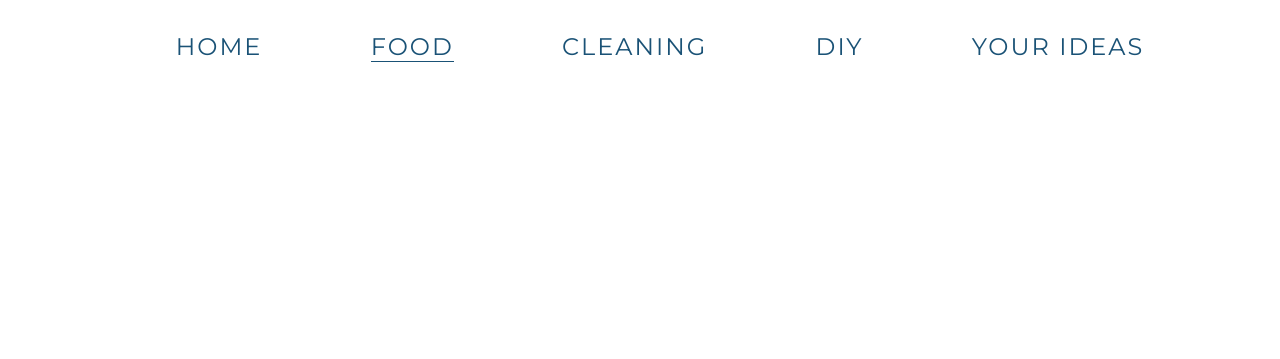
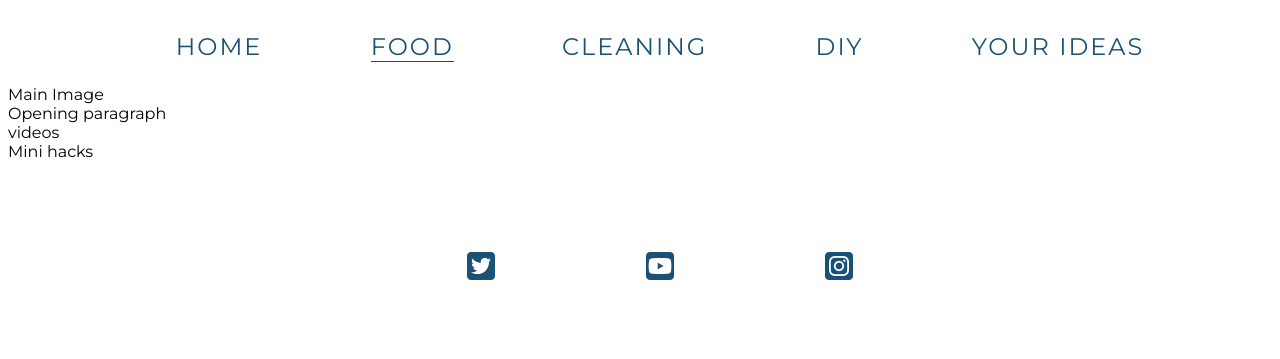
Before and after one commit to Code-Institute-Submissions/KateEllen-life-hacks_SeptResub, a plain HTML site: page food.html in a window 1280 px wide. Drawn offline with Linux system fonts and the light colour scheme.

Commit message:
create structure for food hack page

```diff
--- a/food.html
+++ b/food.html
@@ -32,6 +32,32 @@
             </ul>
         </nav>
     </header>
+    <section>Main Image</section>
+    <section>Opening paragraph</section>
+    <section>videos</section>
+    <section>Mini hacks</section>
 
+    <footer>
+        <ul class= "social-networks">
+
+            <li>
+                <a href="https://twitter.com" target= "_blank" rel="noopener"
+                    aria-label=""Check out our Twitter page (opens in new tab)><i class="fab fa-twitter-square"></i></a>
+            </li>
+            <li>
+                <a href="https://youtube.com" target= "_blank" rel="noopener"
+                    aria-label=""Check out our Youtube page (opens in new tab)><i class="fab fa-youtube-square"></i></a>
+            </li>
+            <li>
+                <a href="https://instagram.com" target= "_blank" rel="noopener"
+                    aria-label=""Check out our Instagram page (opens in new tab)><i class="fab fa-instagram-square"></i></a>
+            </li>
+
+        </ul>
+
+    </footer>
+
+    <!--font swesome script-->
+    <script src="https://kit.fontawesome.com/546096f64a.js" crossorigin="anonymous"></script>
 </body>
 </html>
```
Also changed, not shown: assets/images/food-hacks.png (added).
